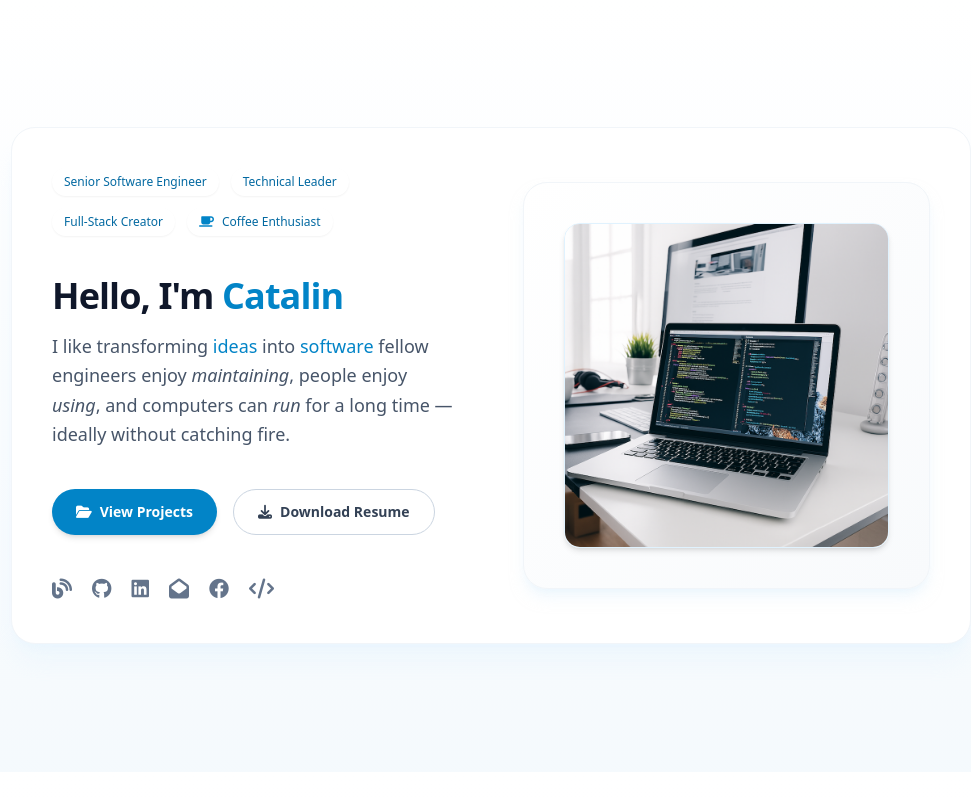
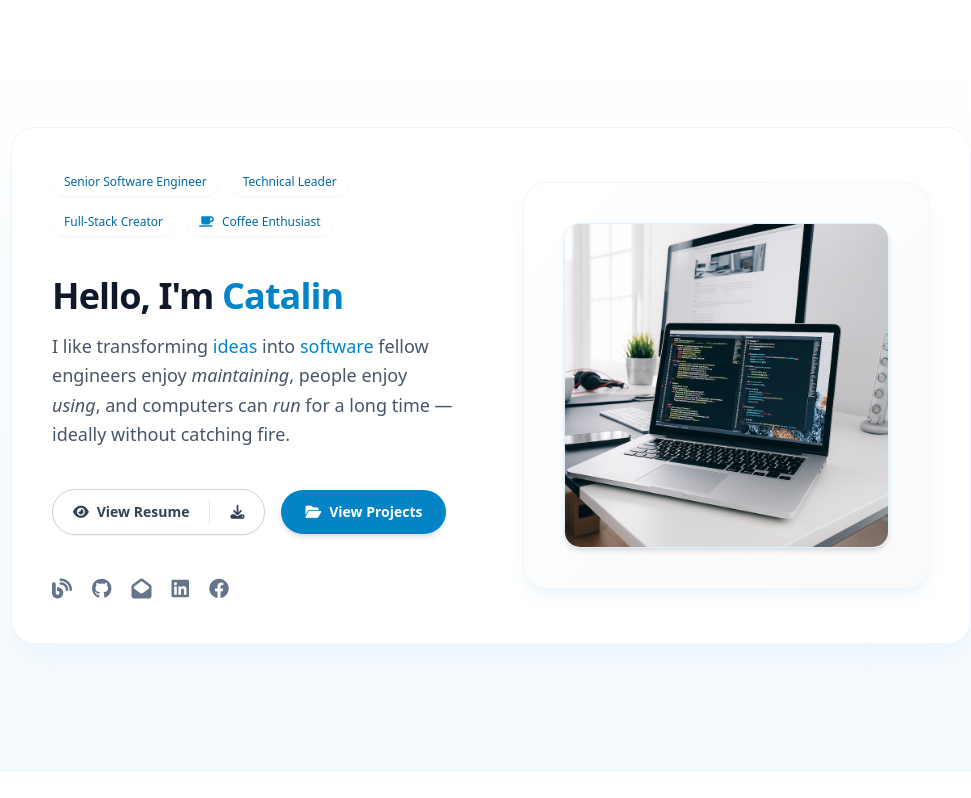
Before and after one commit to botacatalin/Portfolio_CV, a Flask app: page / in a window 1280 px wide. Shown: the part 66-864 px from the top of the page, without its empty margins (149-1120 px from the left). Run offline with Flask 3, Linux system fonts and the light colour scheme; some libraries are stand-ins or nearby versions.

Commit message:
Refactor

```diff
--- a/templates/_hero.html
+++ b/templates/_hero.html
@@ -10,7 +10,7 @@
       <!-- Tags -->
       <div class="flex flex-wrap gap-3">
         <span
-                      class="inline-flex items-center rounded-full  px-3 py-1.5 text-xs font-medium text-sky-700 shadow-sm"
+          class="inline-flex items-center rounded-full px-3 py-1.5 text-xs font-medium text-sky-700 shadow-sm"
         >
           Senior Software Engineer
         </span>
@@ -25,7 +25,9 @@
           Full-Stack Creator
         </span>
 
-                <span class="inline-flex items-center gap-2 rounded-full px-3 py-1.5 text-xs font-medium text-sky-700 shadow-sm">
+        <span
+          class="inline-flex items-center gap-2 rounded-full px-3 py-1.5 text-xs font-medium text-sky-700 shadow-sm"
+        >
           <i class="fa-solid fa-mug-saucer text-sky-600"></i>
           Coffee Enthusiast
         </span>
@@ -36,27 +38,45 @@
         <h1
           class="text-4xl font-semibold tracking-tight text-slate-900 sm:text-4xl"
         >
-                    Hello, I'm <span class="text-sky-600 font-bold ">Catalin</span>
+          Hello, I'm <span class="text-sky-600 font-bold">Catalin</span>
         </h1>
         <p class="text-lg leading-relaxed text-slate-600">
-                    I like transforming <span class="text-sky-600">ideas</span> into <span class="text-sky-600">software</span> fellow engineers enjoy <i>maintaining</i>, people enjoy <i>using</i>, and computers can <i>run</i> for a long time — ideally without catching fire.
+          I like transforming
+          <span class="text-sky-600">ideas</span> into
+          <span class="text-sky-600">software</span> fellow engineers enjoy
+          <i>maintaining</i>, people enjoy <i>using</i>, and computers can
+          <i>run</i> for a long time — ideally without catching fire.
         </p>
       </div>
 
       <!-- Buttons -->
-            <div class="flex flex-wrap gap-4">
+      <div class="flex flex-wrap gap-4 items-center">
+        <!-- Unified Resume Actions (Now First) -->
+        <div
+          class="inline-flex items-center rounded-full border border-slate-300 bg-white text-sm font-semibold text-slate-700 shadow-sm overflow-hidden"
+        >
+          <button
+            id="view-resume-btn"
+            class="flex items-center gap-2 px-5 py-3 transition hover:bg-sky-50 hover:text-sky-600"
+          >
+            <i class="fa-solid fa-eye"></i> View Resume
+          </button>
+          <div class="w-px h-6 bg-slate-200"></div>
+          <a
+            class="flex items-center gap-2 px-5 py-3 transition hover:bg-sky-50 hover:text-sky-600"
+            download
+            href="{{ url_for('static', filename='docs/CV_CatalinBota_En_2025.pdf') }}"
+          >
+            <i class="fa-solid fa-download"></i>
+          </a>
+        </div>
+
+        <!-- View Projects -->
         <a
           class="inline-flex items-center gap-2 rounded-full bg-sky-600 px-6 py-3 text-sm font-semibold text-white shadow-md transition hover:bg-sky-500 hover:shadow-lg"
           href="#projects"
         >
           <i class="fa-solid fa-folder-open"></i> View Projects
-                </a>
-                <a
-                        class="inline-flex items-center gap-2 rounded-full border border-slate-300 bg-white px-6 py-3 text-sm font-semibold text-slate-700 transition hover:border-sky-500 hover:text-sky-600"
-                        download
-                        href="{{ url_for('static', filename='docs/CV_CatalinBota_En_2025.pdf') }}"
-                >
-                    <i class="fa-solid fa-download"></i> Download Resume
         </a>
       </div>
 
@@ -76,6 +96,13 @@
           target="_blank"
           ><i class="fa-brands fa-github"></i
         ></a>
+
+        <a
+          aria-label="Contact"
+          class="transition hover:text-sky-600"
+          href="#contact"
+          ><i class="fa-solid fa-envelope-open"></i
+        ></a>
            <a
           aria-label="LinkedIn Profile"
           class="transition hover:text-sky-600"
@@ -84,25 +111,13 @@
           ><i class="fa-brands fa-linkedin"></i
         ></a>
         <a
-                        aria-label="Contact"
-                        class="transition hover:text-sky-600"
-                        href="#contact"
-                ><i class="fa-solid fa-envelope-open"></i
-                ></a>
-                <a
           aria-label="Facebook Profile"
           class="transition hover:text-sky-600"
           href="https://www.facebook.com/profile.php?id=61573676917525"
           target="_blank"
           ><i class="fa-brands fa-facebook"></i
         ></a>
-                <a
-                        aria-label="Organization landing page"
-                        class="transition hover:text-sky-600"
-                        href="https://nodes.ro"
-                        target="_blank"
-                ><i class="fa-solid fa-code"></i
-                ></a>
+
       </div>
     </div>
 
@@ -122,4 +137,52 @@
       </div>
     </div>
   </div>
+
+  <!-- Resume Modal -->
+  <dialog
+    id="resume-modal"
+    class="rounded-2xl shadow-2xl p-0 w-11/12 max-w-4xl backdrop:bg-slate-900/50 backdrop:backdrop-blur-sm"
+  >
+    <div class="relative bg-white rounded-2xl overflow-hidden animate-fadeIn">
+      <!-- Object with Fallback -->
+      <object
+        data="{{ url_for('static', filename='docs/CV_CatalinBota_En_2025.pdf') }}"
+        type="application/pdf"
+        class="w-full h-[80vh] rounded-b-2xl"
+      >
+        <div class="p-6 text-center text-slate-600">
+          <p class="text-base mb-2 font-semibold">
+            Your browser cannot display the PDF file.
+          </p>
+          <p class="text-sm">
+            You can
+            <a
+              href="{{ url_for('static', filename='docs/CV_CatalinBota_En_2025.pdf') }}"
+              download
+              class="text-sky-600 underline hover:text-sky-500"
+              >download the resume here</a
+            >.
+          </p>
+        </div>
+      </object>
+
+      <!-- Close Button (Bottom Right, High Contrast) -->
+      <button
+        id="close-resume-btn"
+        class="absolute bottom-6 right-6 inline-flex items-center gap-2 rounded-full bg-sky-600 px-5 py-3 text-sm font-semibold text-white shadow-md transition hover:bg-sky-500 hover:shadow-lg"
+      >
+        <i class="fa-solid fa-xmark text-lg"></i> Close
+      </button>
+    </div>
+  </dialog>
+
+  <!-- JS -->
+  <script>
+    const viewBtn = document.getElementById("view-resume-btn");
+    const closeBtn = document.getElementById("close-resume-btn");
+    const modal = document.getElementById("resume-modal");
+    viewBtn.addEventListener("click", () => modal.showModal());
+    closeBtn.addEventListener("click", () => modal.close());
+  </script>
+
 </section>
--- a/templates/base.html
+++ b/templates/base.html
@@ -14,6 +14,20 @@
     }
     .bg-brand {
       @apply bg-sky-600;
+    }
+
+    @keyframes fadeIn {
+      from {
+        opacity: 0;
+        transform: scale(0.95);
+      }
+      to {
+        opacity: 1;
+        transform: scale(1);
+      }
+    }
+    .animate-fadeIn {
+      animation: fadeIn 0.3s ease-out;
     }
   </style>
 </head>
```
Also changed, not shown: 1 other file. Lines whose indentation alone changed are shown as unchanged.
